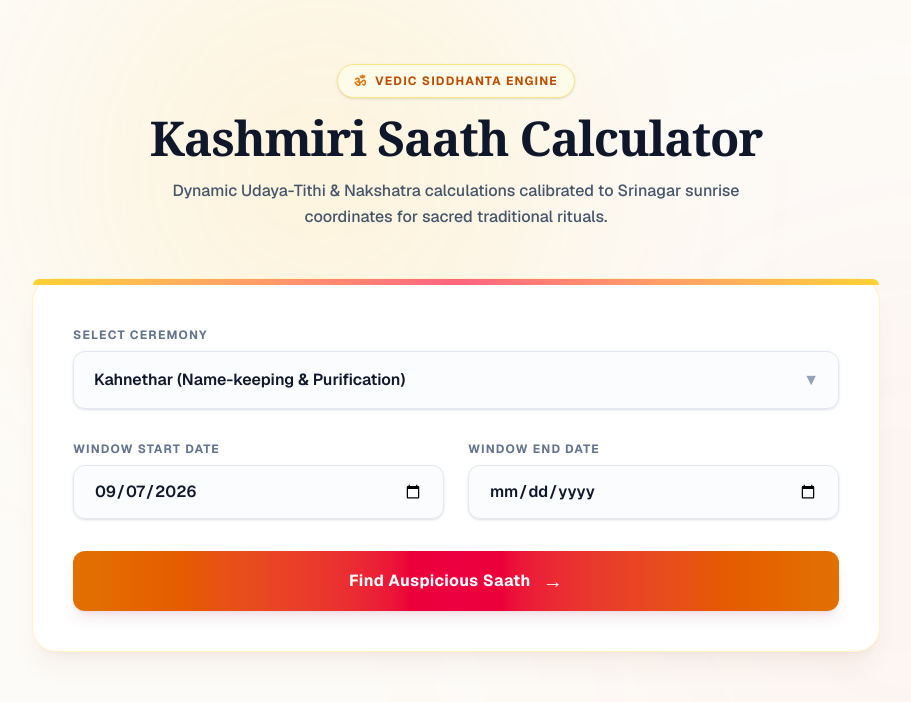
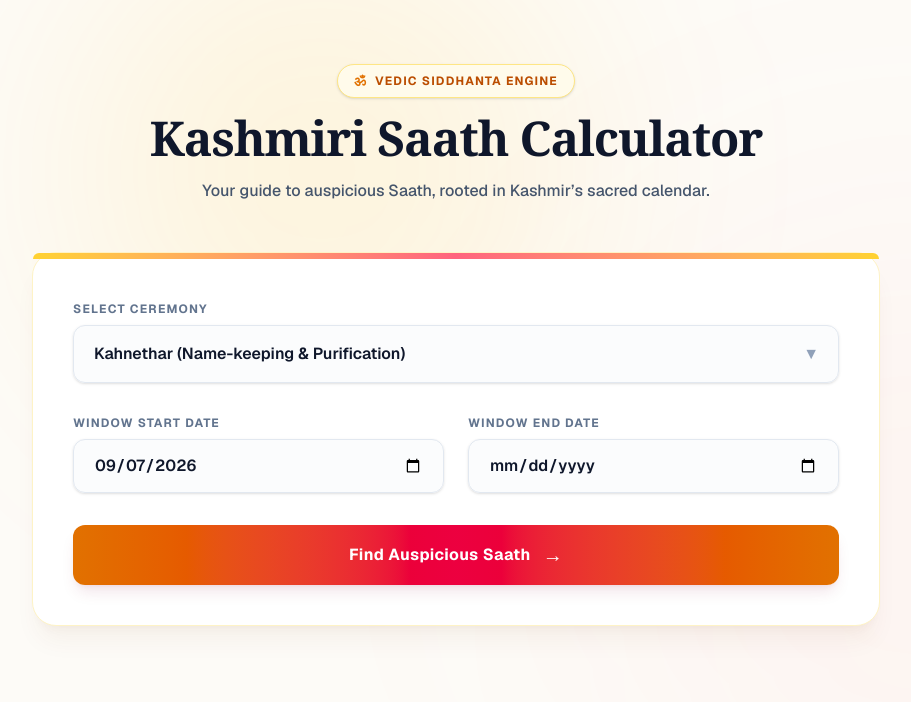
Before and after one commit to kawshashank/saath-frontend, a Next.js app: page / in a window 1280 px wide. Shown: the top 702 px of the page, without its empty margins (184-1095 px from the left). Built offline with nearby package versions, Linux system fonts and the light colour scheme.

Commit message:
updating top message

```diff
--- a/app/page.tsx
+++ b/app/page.tsx
@@ -131,7 +131,7 @@ export default function SaathCalculator() {
             Kashmiri Saath Calculator
           </h1>
           <p className="max-w-xl mx-auto text-sm sm:text-base text-slate-600 font-medium leading-relaxed">
-            Dynamic Udaya-Tithi & Nakshatra calculations calibrated to Srinagar sunrise coordinates for sacred traditional rituals.
+            Your guide to auspicious Saath, rooted in Kashmir’s sacred calendar.
           </p>
         </header>
 
```
